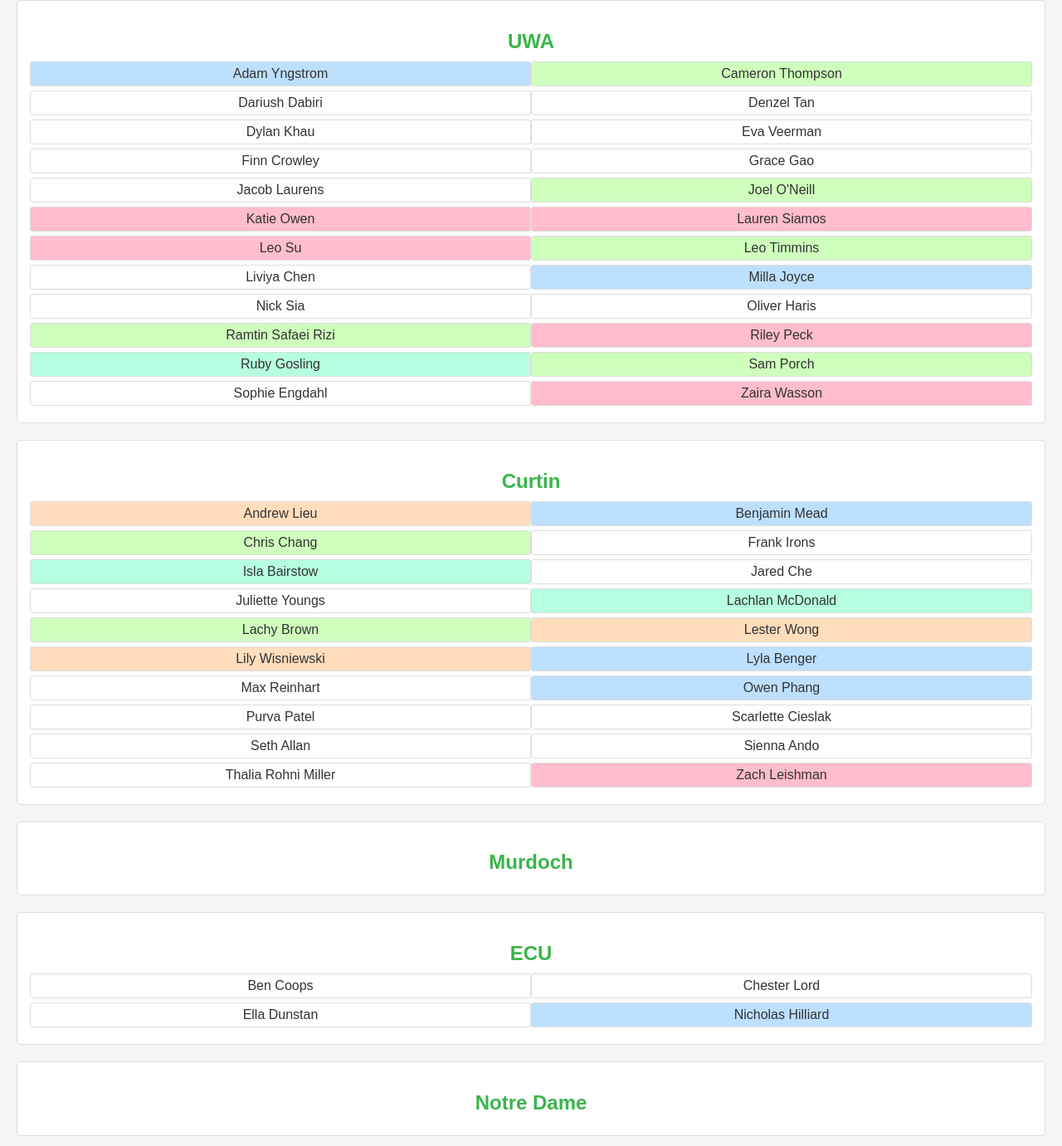
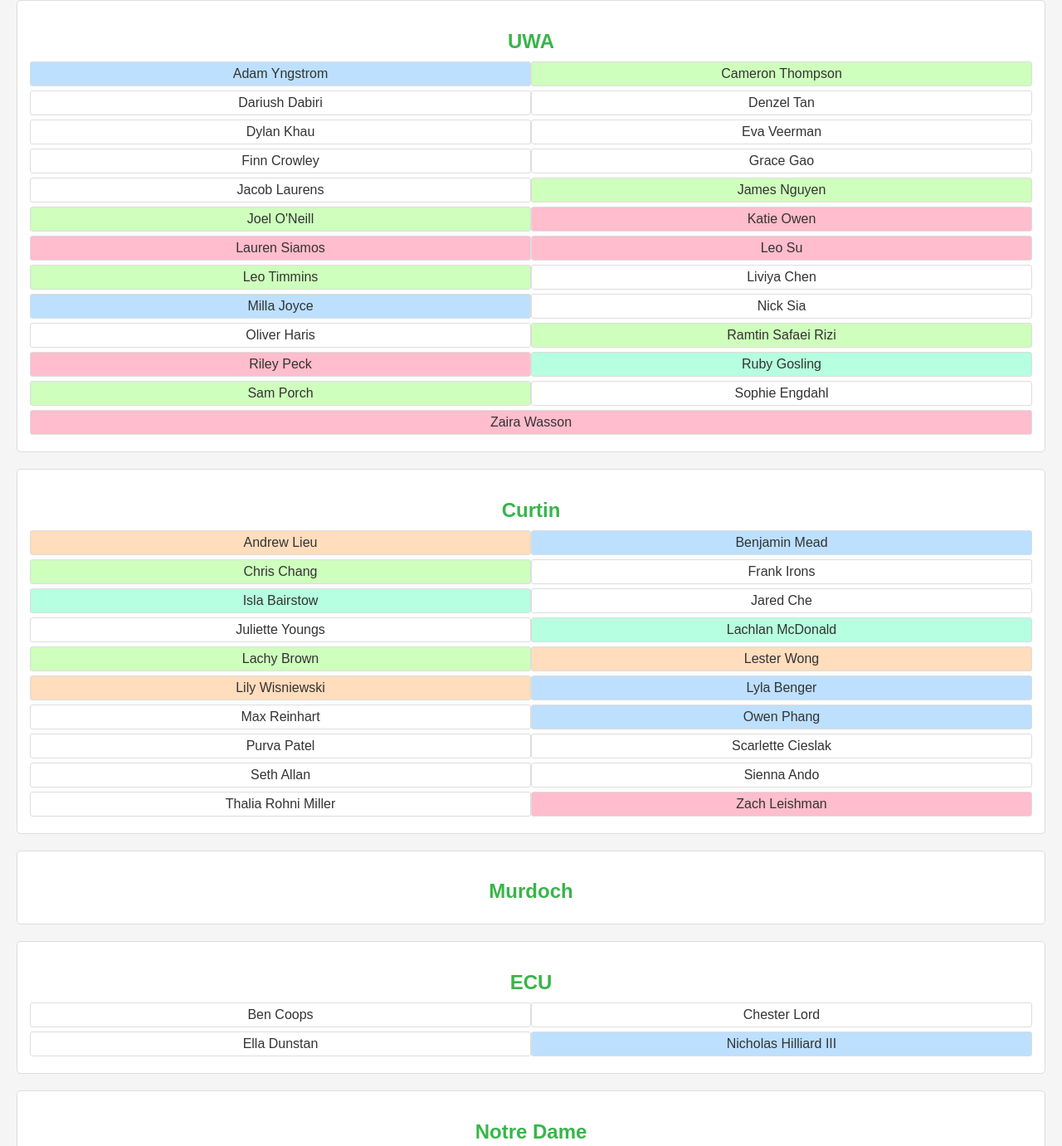
Before and after one commit to LeoTimmins/LeoTimmins.github.io, a plain HTML site: page index.html in a window 1280 px wide. Shown: the part 279-1660 px from the top of the page at 83% size. Drawn offline with Linux system fonts and the light colour scheme.

Commit message:
more names

```diff
--- a/index.html
+++ b/index.html
@@ -34,6 +34,7 @@
         <li>Finn Crowley</li>
         <li>Grace Gao</li>
         <li>Jacob Laurens</li>
+        <li id="engineer">James Nguyen</li>
         <li id="engineer">Joel O'Neill</li>
         <li id="medicine">Katie Owen</li>
         <li id="medicine">Lauren Siamos</li>
@@ -88,7 +89,7 @@
         <li>Ben Coops</li>
         <li>Chester Lord</li>
         <li id="miscenllaneous">Ella Dunstan</li>
-        <li id="miscellaneous">Nicholas Hilliard</li>
+        <li id="miscellaneous">Nicholas Hilliard III</li>
       </ul>
     </li>
     <li class="uni_li" id="uni_notre_dame">
@@ -132,6 +133,7 @@
         <li>Mia Von Bergheim</li>
         <li>Owen Brock</li>
         <li>Pema Dorji</li>
+        <li>Riley Green</li>
         <li>Sally Duffy</li>
         <li>Svaraa Machivale</li>
         <li>Thomas Romeo</li>
```
